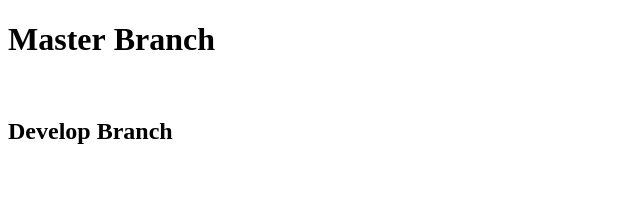
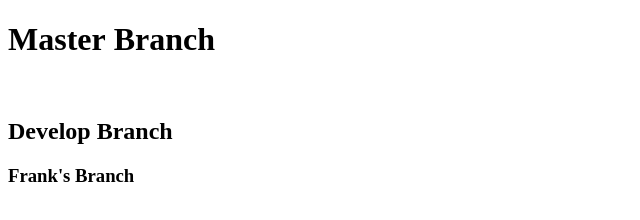
Before and after one commit to petersjohn/teamGit, a plain HTML site: page index.html in a window 1280 px wide. Shown: the whole page, without its empty margins (0-640 px from the left). Drawn offline with Linux system fonts and the light colour scheme.

Commit message:
Frank's Branch Added

```diff
--- a/index.html
+++ b/index.html
@@ -8,6 +8,7 @@
 </head>
 <h1>Master Branch</h1>
 <h2>Develop Branch</h2>
+<h3>Frank's Branch</h3>
 <body>
 
 </body>
```
